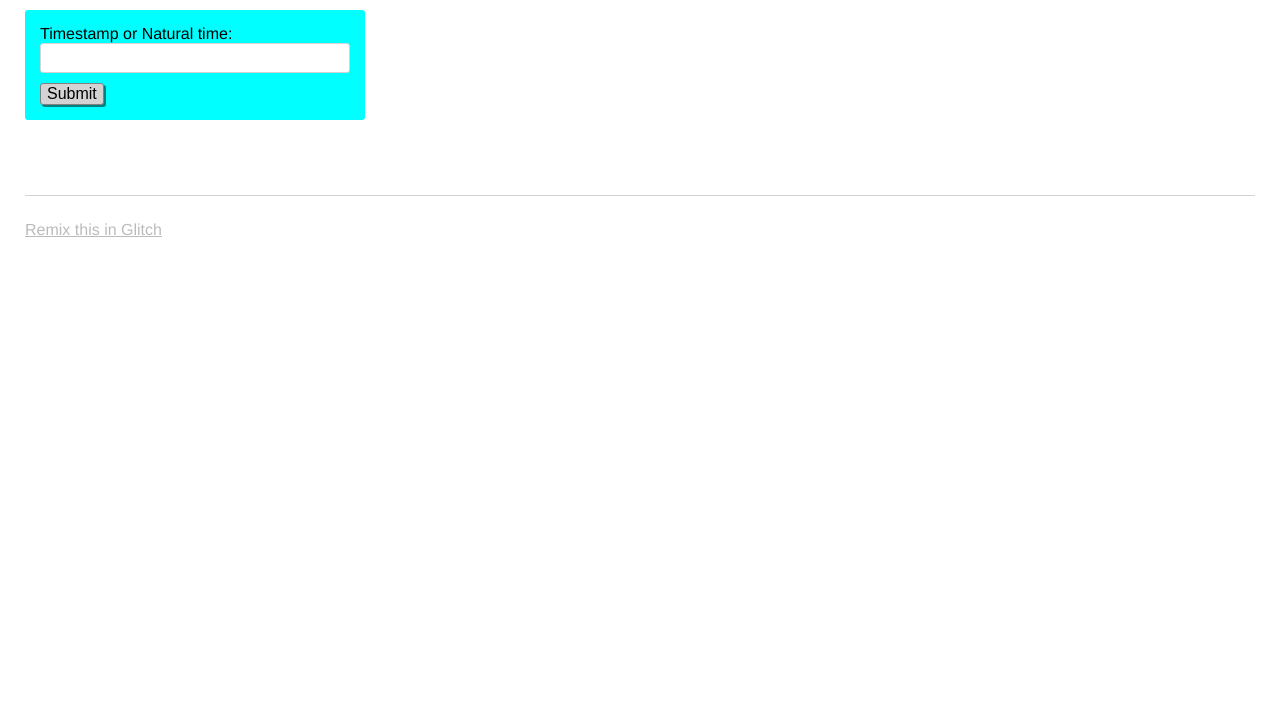
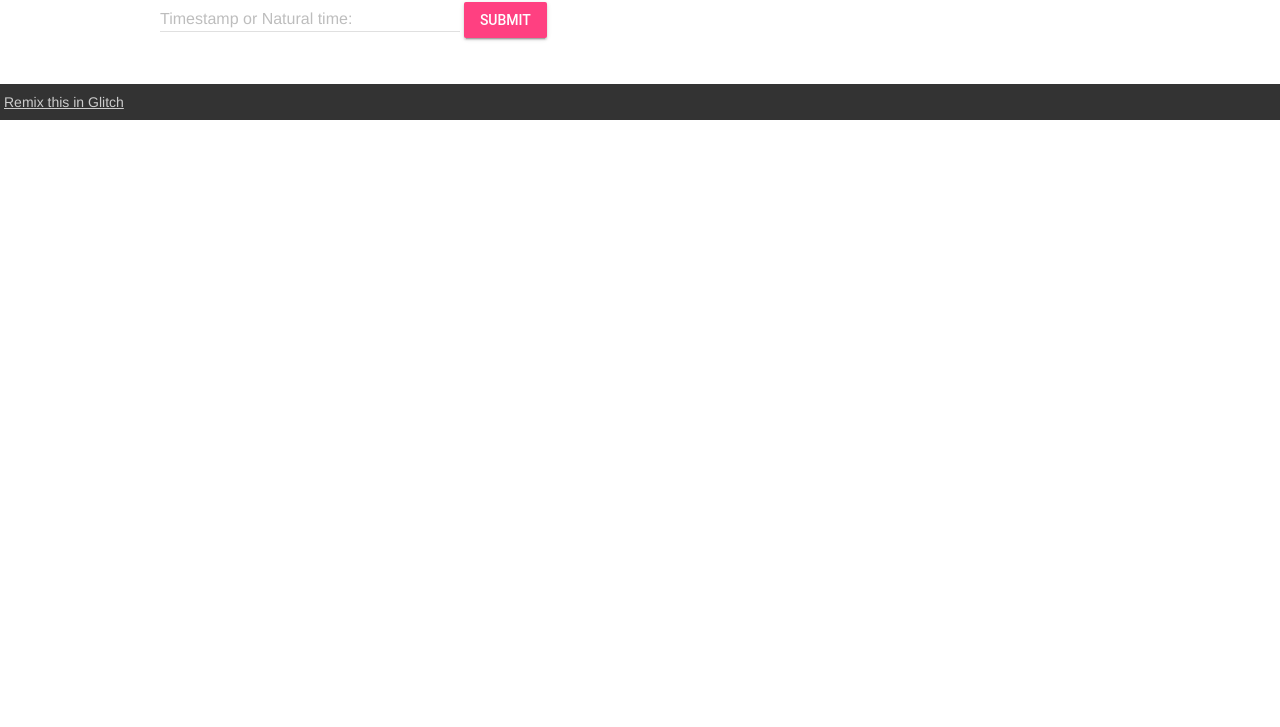
Before and after one commit to virtual/timestamp-ms-virtual, a website: page views/index.html in a window 1280 px wide. Shown: the part 73-800 px from the top of the page. Drawn offline with nearby package versions, Linux system fonts and the light colour scheme.

Commit message:
Adds minimal styles from Material Lite

```diff
--- a/package.json
+++ b/package.json
@@ -7,13 +7,14 @@
     "start": "node server.js"
   },
   "dependencies": {
-    "express": "^4.16.1"
+    "express": "^4.16.1",
+    "material-design-lite": "^1.3.0"
   },
   "engines": {
     "node": "8.x"
   },
   "repository": {
-    "url": "https://glitch.com/edit/#!/welcome-project"
+    "url": "https://github.com/virtual/timestamp-ms-virtual"
   },
   "license": "MIT",
   "keywords": [
--- a/public/style.css
+++ b/public/style.css
@@ -1,82 +1,5 @@
-/* styles */
-/* called by your view template */
-
-/* You might want to try something fancier: */
-/* less: http://lesscss.org/ */
-
-* {
-  box-sizing: border-box;
-}
-
-body {
-  font-family: helvetica, arial, sans-serif;
-  margin: 25px;
-}
-
-h1 {
-  font-weight: bold;
-  color: pink;
-}
-
-.bold {
-  font-weight: bold;
-}
-
-p {
-  max-width: 600px;
-}
-
-form {
-  margin-bottom: 25px;
-  padding: 15px;
-  background-color: cyan;
-  display: inline-block;
-  width: 100%;
-  max-width: 340px;
-  border-radius: 3px;
-}
-
-input {
-  display: block;
-  margin-bottom: 10px;
-  padding: 5px;
-  width: 100%;
-  border: 1px solid lightgrey;
-  border-radius: 3px;
-  font-size: 16px;
-}
-
-button {
-  font-size: 16px;
-  border-radius: 3px;
-  background-color: lightgrey;
-  border: 1px solid grey;
-  box-shadow: 2px 2px teal;
-  cursor: pointer;
-}
-
-button:hover {
-  background-color: yellow;
-}
-
-button:active {
-  box-shadow: none;
-}
-
-li {
-  margin-bottom: 5px;
-}
-
-footer {
-  margin-top: 50px;
-  padding-top: 25px;
-  border-top: 1px solid lightgrey;
-}
-
-footer > a {
-  color: #BBBBBB;
-}
-
-.nicejob {
-  text-decoration: line-through;
-}
+body, html { margin:0; padding:0;}
+header, footer { background:#333; color:#fff; padding: 8px 4px;}
+header a, footer a { color:#ccc}
+header h1 { font-size: 1.4rem; font-weight:700; margin:0; }
+main.mdl-layout__content { max-width:960px !important; margin: 0 auto; padding: 16px; display:block;}
--- a/views/index.html
+++ b/views/index.html
@@ -16,6 +16,8 @@
     <meta charset="utf-8">
     <meta http-equiv="X-UA-Compatible" content="IE=edge">
     <meta name="viewport" content="width=device-width, initial-scale=1">
+    <link rel="stylesheet" href="https://fonts.googleapis.com/icon?family=Material+Icons">
+    <link rel="stylesheet" href="https://code.getmdl.io/1.3.0/material.indigo-pink.min.css">
     <link rel="stylesheet" href="/style.css">
   </head>
   <body>
@@ -25,19 +27,25 @@
       </h1>
     </header>
 
-    <main>
+    <main class="mdl-layout__content">
+    <div class="page-content">
+
       <form>
-        <label>Timestamp or Natural time:</label>
-        <input type="text" maxlength="100" placeholder=" ">
-        <button type="submit">Submit</button>
+
+        <div class="mdl-textfield mdl-js-textfield">
+          <input class="mdl-textfield__input" type="text">
+          <label class="mdl-textfield__label" for="sample1">Timestamp or Natural time:</label>
+        </div>
+
+        <button class="mdl-button mdl-js-button mdl-button--raised mdl-js-ripple-effect mdl-button--accent" type="submit">Submit</button>
       </form>
       <section >
 
 
         <p id="timestamp">
         </p>
-      </section>
-    </main>
+      </section><!-- Your content goes here --></div>
+  </main>
 
     <footer>
       <a href="https://glitch.com">
@@ -50,6 +58,7 @@
             integrity="sha256-gvQgAFzTH6trSrAWoH1iPo9Xc96QxSZ3feW6kem+O00="
             crossorigin="anonymous"></script>
     <script src="/client.js"></script>
+    <script defer src="https://code.getmdl.io/1.3.0/material.min.js"></script>
 
   </body>
 </html>
```
